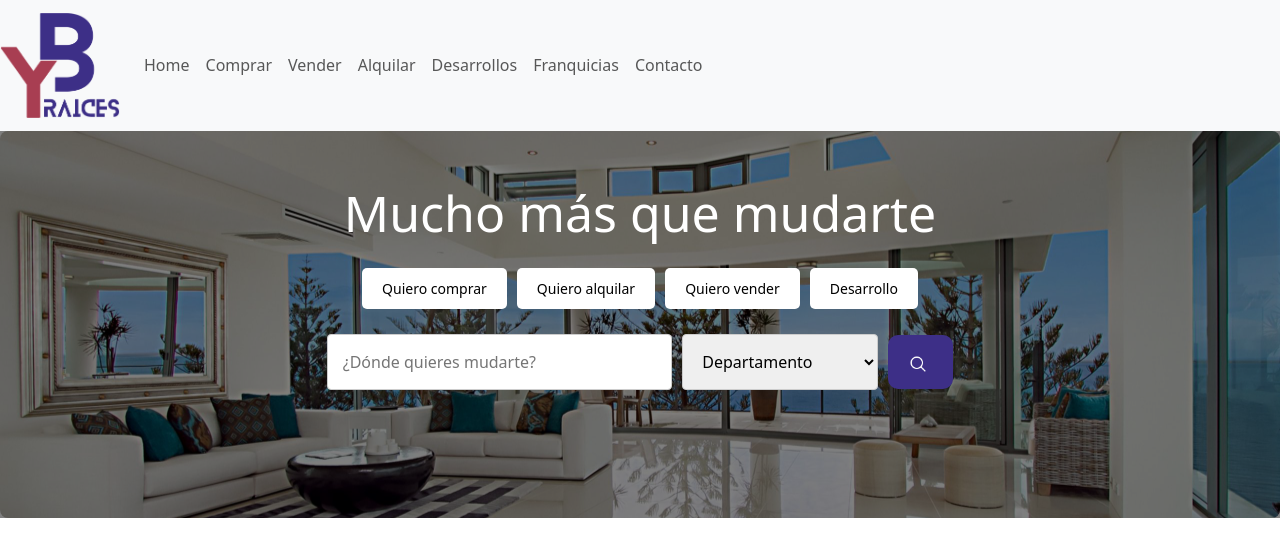
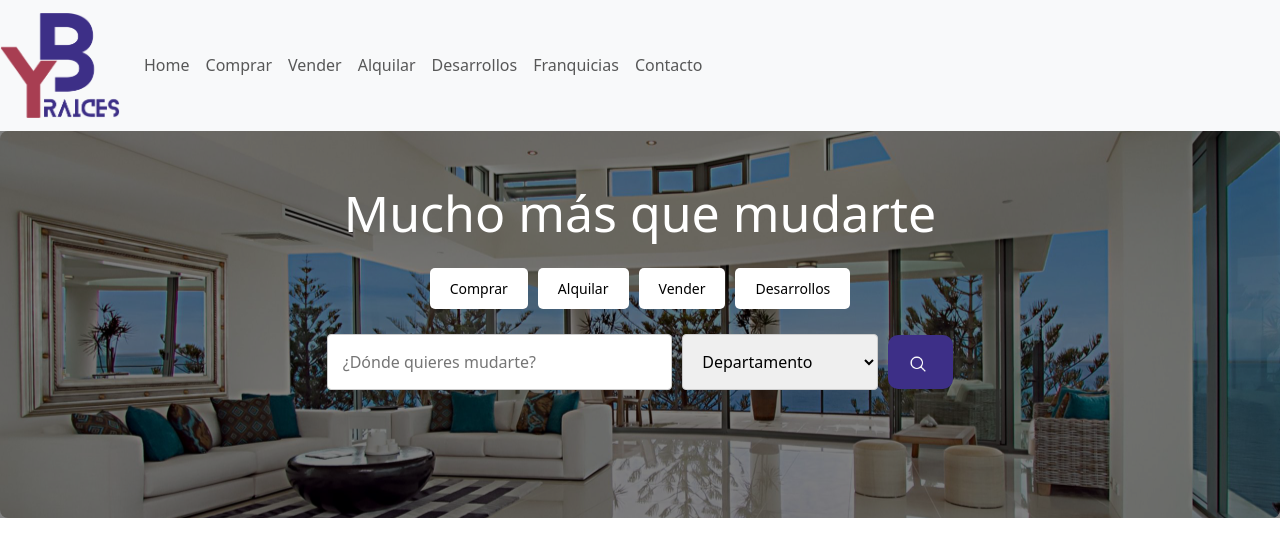
Before and after one commit to agustinrosa22/front-byraices, a React (Create React App) app: page / in a window 1280 px wide. Shown: the top 556 px of the page. Built offline with nearby package versions, Linux system fonts and the light colour scheme.

Commit message:
subida a repo

```diff
--- a/src/Components/NavBar/NavBar.module.css
+++ b/src/Components/NavBar/NavBar.module.css
@@ -71,7 +71,3 @@
 .navbar-nav {
     margin-left: auto; /* Mueve el menú hacia la derecha */
 }
-
-.activeLink{
-    background-color: #0056b3;
-}
--- a/src/Components/PropertyDetailsView/PropertyDetailsView.module.css
+++ b/src/Components/PropertyDetailsView/PropertyDetailsView.module.css
@@ -217,9 +217,6 @@ h3 {
   display: flex;
 }
 
-.sellerDates{
-
-}
 .sellerimg {
   width: 50px; /* Tamaño deseado de la imagen */
   height: 50px;
@@ -348,3 +345,21 @@ h3 {
   margin-right: 50%; /* Agrega un pequeño espacio entre los contenedores */
   margin-top: 40px;
 }
+
+
+/* Media queries */
+
+/* Pantallas pequeñas */
+@media (max-width: 768px) {
+  /* Agregar estilos específicos para pantallas pequeñas si es necesario */
+}
+
+/* Pantallas medianas */
+@media (min-width: 769px) and (max-width: 1024px) {
+  /* Agregar estilos específicos para pantallas medianas si es necesario */
+}
+
+/* Pantallas grandes */
+@media (min-width: 1025px) {
+  /* Agregar estilos específicos para pantallas grandes si es necesario */
+}
--- a/src/Views/Home/Home.jsx
+++ b/src/Views/Home/Home.jsx
@@ -1,18 +1,17 @@
 import React from "react";
-import style from './Home.module.css'
-import Lupa from '../../Assets/lupa.png'
+import style from './Home.module.css';
+import Lupa from '../../Assets/lupa.png';
 
-const Home = ()=>{
-    return(
+const Home = () => {
+    return (
         <div className={style.container}>
             <div className={style.intro}>
-
                 <h1 className={style.title}>Mucho más que mudarte</h1>
                 <div className={style.buttonsContainer}>
-            <button className={style.button} onClick={() => window.location.href='/buy'}>Quiero comprar</button>
-            <button className={style.button} onClick={() => window.location.href='/alquilar'}>Quiero alquilar</button>
-            <button className={style.button} onClick={() => window.location.href='/sell'}>Quiero vender</button>
-            <button className={style.button} onClick={() => window.location.href='/emprendimientos'}>Desarrollo</button>
+                    <button className={style.button} onClick={() => window.location.href = '/buy'}>Comprar</button>
+                    <button className={style.button} onClick={() => window.location.href = '/alquilar'}>Alquilar</button>
+                    <button className={style.button} onClick={() => window.location.href = '/sell'}>Vender</button>
+                    <button className={style.button} onClick={() => window.location.href = '/emprendimientos'}>Desarrollos</button>
                 </div>
                 <div className={style.searchContainer}>
                     <input type="text" className={style.searchInput} placeholder="¿Dónde quieres mudarte?" />
@@ -36,7 +35,6 @@ const Home = ()=>{
                 </div>
             </div>
             <div>
-
             </div>
         </div>
     );
--- a/src/Views/Rent/Rent.module.css
+++ b/src/Views/Rent/Rent.module.css
@@ -1,7 +1,3 @@
-.container{
-
-}
-
 .titulo{
     text-align: center;
     align-items: center;
```
Also changed, not shown: src/Views/Sell/Sell.module.css (+0 -17 lines), src/Components/Card/Card.module.css (line endings or trailing spaces), src/Components/Footer/Footer.module.css (line endings or trailing spaces), src/Views/Contact/Contact.module.css (line endings or trailing spaces), src/Views/Login/Login.module.css (line endings or trailing spaces), src/Views/Register/Register.module.css (line endings or trailing spaces). Lines whose indentation alone changed are shown as unchanged.
